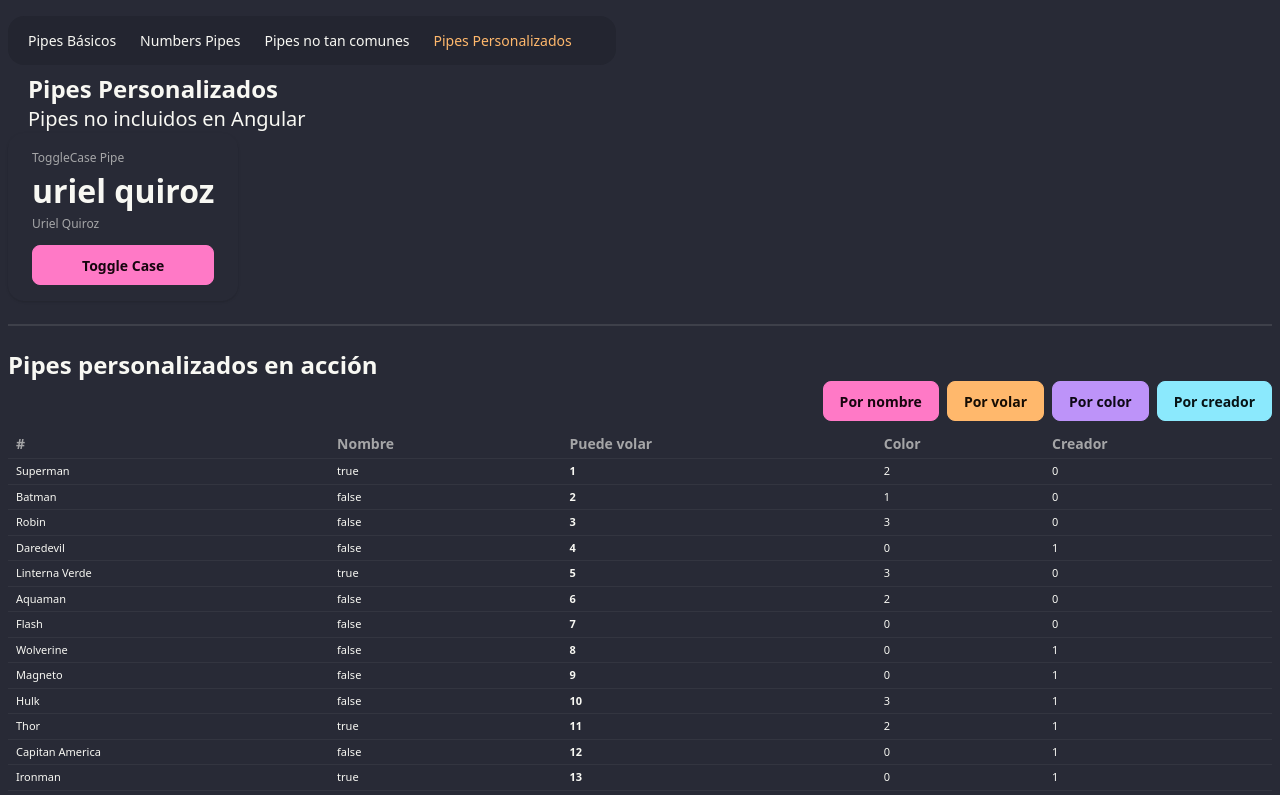
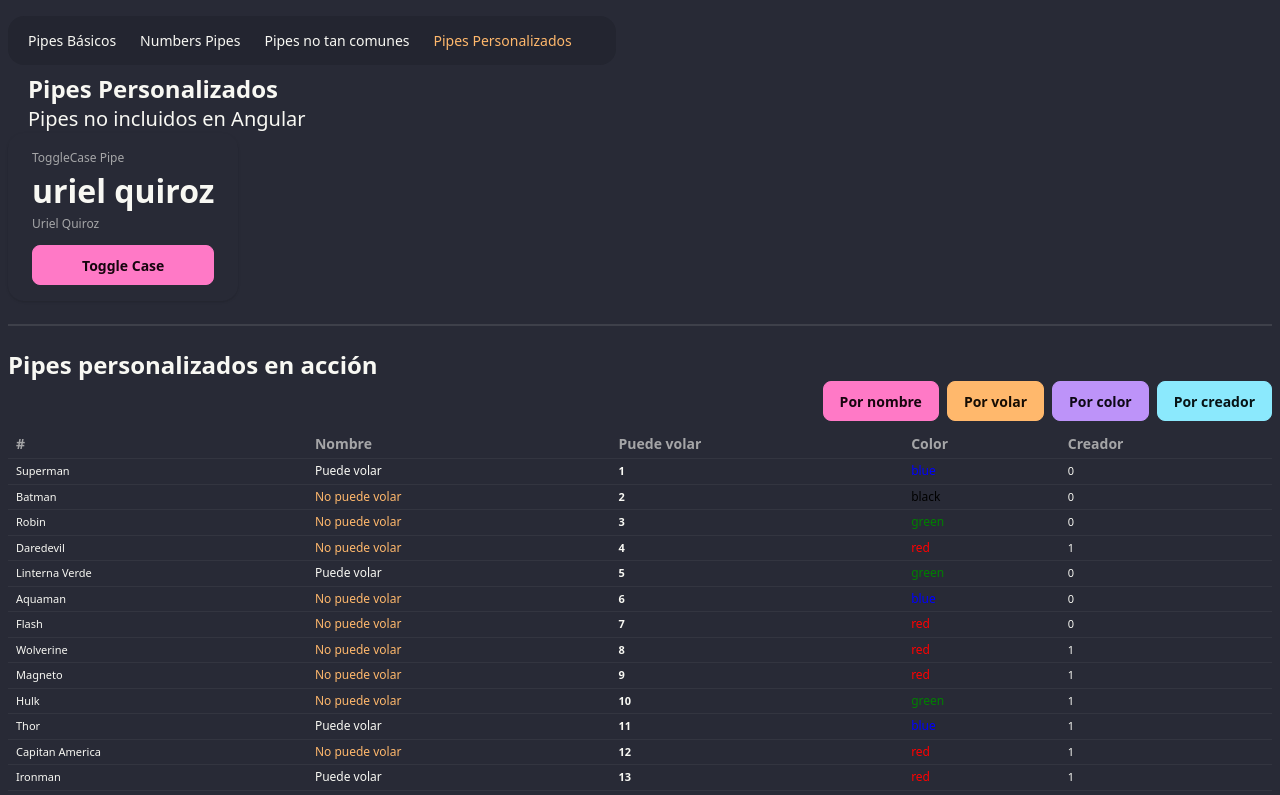
Before and after one commit to UrielQuiroz/pipes-app, an Angular app: page /custom in a window 1280 px wide. Shown: the top 795 px of the page. Built offline with nearby package versions, Linux system fonts and the light colour scheme.

Commit message:
Pipe Personalizado - CanFlyPipe y HeroColor

```diff
--- a/src/app/pages/custom-page/custom-page.html
+++ b/src/app/pages/custom-page/custom-page.html
@@ -56,9 +56,24 @@
        @for (hero of heroes(); track hero.id) {
           <tr>
             <td>{{ hero.name }}</td>
-            <td>{{ hero.canFly }}</td>
+            <td>
+              <span
+                class="text-xs w-44"
+                [class.text-success]="hero.canFly"
+                [class.text-accent]="!hero.canFly"
+              >
+                {{ hero.canFly | canFly}}
+              </span>
+            </td>
             <th>{{ hero.id }}</th>
-            <td>{{ hero.color }}</td>
+            <td>
+              <span
+                class="text-xs w-44"
+                [style.color]="hero.color | heroColor"
+              >
+                {{ hero.color | heroColor}}
+              </span>
+            </td>
             <td>{{ hero.creator }}</td>
           </tr>
        }
--- a/src/app/pages/custom-page/custom-page.ts
+++ b/src/app/pages/custom-page/custom-page.ts
@@ -1,10 +1,12 @@
 import { ChangeDetectionStrategy, Component, signal } from '@angular/core';
 import { toggleCasePipe } from '../../pipes/toggle-case.pipe';
 import { heroes } from '../../data/heroes.data';
+import { CanFlyPipe } from '../../pipes/can-fly.pipe';
+import { heroColorPipe } from '../../pipes/color.pipe';
 
 @Component({
   selector: 'app-custom-page',
-  imports: [ toggleCasePipe ],
+  imports: [ toggleCasePipe, CanFlyPipe, heroColorPipe ],
   templateUrl: './custom-page.html',
   changeDetection: ChangeDetectionStrategy.OnPush,
 })
--- /dev/null
+++ b/src/app/pipes/can-fly.pipe.ts
@@ -0,0 +1,11 @@
+import { Pipe, PipeTransform } from '@angular/core';
+
+@Pipe({
+  name: 'canFly'
+})
+
+export class CanFlyPipe implements PipeTransform {
+  transform(value: boolean): string {
+    return value ? 'Puede volar' : 'No puede volar'
+  }
+}
--- /dev/null
+++ b/src/app/pipes/color.pipe.ts
@@ -0,0 +1,13 @@
+import { Pipe, PipeTransform } from '@angular/core';
+import { Color, ColorMap } from '../interfaces/hero.interface';
+
+@Pipe({
+  name: 'heroColor'
+})
+
+export class heroColorPipe implements PipeTransform {
+  transform(value: Color): string {
+    const colorName = Color[value];
+    return colorName
+  }
+}
```
